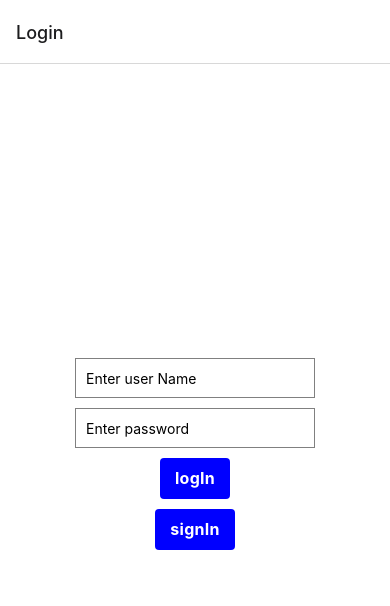
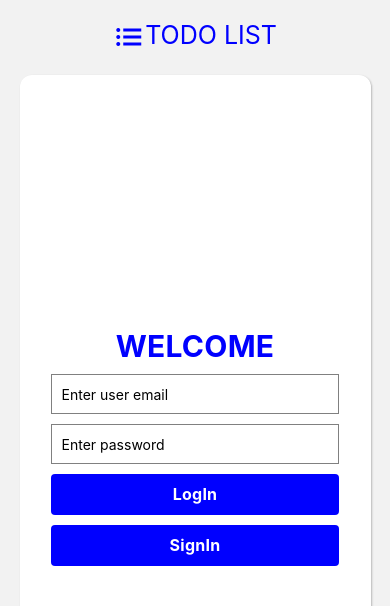
Before and after one commit to raschaZ/todo-mobile-react, a React Native app: screen /Login in a window 390 px wide. Shown: the top 606 px of the page. Built offline with nearby package versions, Linux system fonts and the light colour scheme; no server answers.

Commit message:
inputs  style on fucos

```diff
--- a/app/screens/Login.tsx
+++ b/app/screens/Login.tsx
@@ -5,11 +5,12 @@ import {
   signInWithEmailAndPassword,
 } from 'firebase/auth';
 import React, { useState, useEffect } from 'react';
-import { Pressable } from 'react-native';
+import { Dimensions, TouchableOpacity } from 'react-native';
 import { TextInput } from 'react-native';
 import { View, Text, StyleSheet } from 'react-native';
 import Toast from 'react-native-toast-message';
 import extractErrorMessage from '../../utils/functions';
+const { width } = Dimensions.get('window');
 const showToast = (msg: string) => {
   Toast.show({
     type: 'error',
@@ -20,6 +21,8 @@ const showToast = (msg: string) => {
 const Details = ({ navigation }: any) => {
   const [email, setEmail] = useState('');
   const [password, setPassword] = useState('');
+  const [isEmailFocused, setIsEmailFocused] = useState(false);
+  const [isPasswordFocused, setIsPasswordFocused] = useState(false);
   const auth = getAuth();
 
   useEffect(() => {
@@ -52,31 +55,48 @@ const Details = ({ navigation }: any) => {
   };
   return (
     <View style={styles.container}>
+      <Text style={styles.title}>WELCOME</Text>
       <TextInput
-        style={styles.input}
-        placeholder="Enter user Name"
+        style={[
+          styles.input,
+          isEmailFocused && {
+            borderColor: '#8cacde',
+            borderWidth: 3,
+          },
+        ]}
+        placeholder="Enter user email"
         value={email}
         onChangeText={setEmail}
+        onFocus={() => setIsEmailFocused(true)}
+        onBlur={() => setIsEmailFocused(false)}
       />
       <TextInput
-        style={styles.input}
+        style={[
+          styles.input,
+          isPasswordFocused && {
+            borderColor: '#8cacde',
+            borderWidth: 3,
+          },
+        ]}
         placeholder="Enter password"
         value={password}
         secureTextEntry={true}
         onChangeText={setPassword}
+        onFocus={() => setIsPasswordFocused(true)}
+        onBlur={() => setIsPasswordFocused(false)}
       />
-      <Pressable
+      <TouchableOpacity
         style={styles.button}
         onPress={logIn}
       >
-        <Text style={styles.text}>logIn</Text>
-      </Pressable>
-      <Pressable
+        <Text style={styles.text}>LogIn</Text>
+      </TouchableOpacity>
+      <TouchableOpacity
         style={styles.button}
         onPress={signIn}
       >
-        <Text style={styles.text}>signIn</Text>
-      </Pressable>
+        <Text style={styles.text}>SignIn</Text>
+      </TouchableOpacity>
     </View>
   );
 };
@@ -87,12 +107,24 @@ const styles = StyleSheet.create({
     backgroundColor: '#fff',
     alignItems: 'center',
     justifyContent: 'center',
+    padding: 20,
+    borderRadius: 12,
+    paddingHorizontal: 15,
+    paddingTop: 15,
+    marginVertical: 0.05 * width,
+    marginHorizontal: 0.05 * width,
+    elevation: 3,
+    shadowOffset: { width: 1, height: 1 },
+    shadowColor: '#333',
+    shadowOpacity: 0.3,
+    shadowRadius: 2,
   },
   input: {
     height: 40,
     borderColor: 'gray',
     borderWidth: 1,
     margin: 5,
+    width: '90%',
     paddingHorizontal: 10,
   },
   button: {
@@ -104,6 +136,7 @@ const styles = StyleSheet.create({
     elevation: 3,
     backgroundColor: 'blue',
     margin: 5,
+    width: '90%',
   },
   text: {
     margin: 5,
@@ -114,6 +147,14 @@ const styles = StyleSheet.create({
     color: 'white',
     textAlign: 'center',
   },
+  title: {
+    margin: 5,
+    fontSize: 30,
+    fontWeight: 'bold',
+    letterSpacing: 0.25,
+    color: 'blue',
+    textAlign: 'center',
+  },
 });
 
 export default Details;
--- a/app/screens/TodoList.tsx
+++ b/app/screens/TodoList.tsx
@@ -11,6 +11,7 @@ import {
   Platform,
   Keyboard,
   TouchableOpacity,
+  ActivityIndicator,
 } from 'react-native';
 import {
   addDoc,
@@ -49,6 +50,9 @@ const TodoList = ({ navigation }: any) => {
   const [todoDescription, setTodoDescription] = useState('');
   const [currentUser, setCurrentUser] = useState(getAuth().currentUser);
   const [keyboardVisible, setKeyboardVisible] = useState(false);
+  const [isLoading, setisLoading] = useState(false);
+  const [isTitleFocused, setIsTitleFocused] = useState(false);
+  const [isDescriptionFocused, setIsDescriptionFocused] = useState(false);
   const auth = getAuth();
 
   useEffect(() => {
@@ -84,6 +88,7 @@ const TodoList = ({ navigation }: any) => {
     setCurrentUser(getAuth().currentUser);
     if (currentUser) {
       try {
+        setisLoading(true);
         const todosCollectionRef = collection(FIREBASE_DB, 'todos');
         const todosQuery = query(
           todosCollectionRef,
@@ -99,6 +104,8 @@ const TodoList = ({ navigation }: any) => {
         setTodos(data);
       } catch (error) {
         console.error(error);
+      } finally {
+        setisLoading(false);
       }
     }
   };
@@ -162,6 +169,13 @@ const TodoList = ({ navigation }: any) => {
   );
 
   const keyExtractor = (item: Todo) => item.id ?? Math.random().toString();
+  if (isLoading) {
+    return (
+      <View style={{ justifyContent: 'center', flex: 1, alignItems: 'center' }}>
+        <ActivityIndicator size="large" />
+      </View>
+    );
+  }
   return (
     <KeyboardAvoidingView
       behavior={Platform.OS === 'ios' ? 'padding' : 'height'}
@@ -179,16 +193,32 @@ const TodoList = ({ navigation }: any) => {
       </View>
       <View>
         <TextInput
-          style={styles.input}
+          style={[
+            styles.input,
+            isTitleFocused && {
+              borderColor: '#8cacde',
+              borderWidth: 3,
+            },
+          ]}
           placeholder="Enter Todo Title"
           value={todoTitle}
           onChangeText={setTodoTitle}
+          onFocus={() => setIsTitleFocused(true)}
+          onBlur={() => setIsTitleFocused(false)}
         />
         <TextInput
-          style={styles.input}
+          style={[
+            styles.input,
+            isDescriptionFocused && {
+              borderColor: '#8cacde',
+              borderWidth: 3,
+            },
+          ]}
           placeholder="Enter Todo Description"
           value={todoDescription}
           onChangeText={setTodoDescription}
+          onFocus={() => setIsDescriptionFocused(true)}
+          onBlur={() => setIsDescriptionFocused(false)}
         />
         <TouchableOpacity
           style={styles.button}
@@ -198,10 +228,13 @@ const TodoList = ({ navigation }: any) => {
         </TouchableOpacity>
         {!keyboardVisible && (
           <TouchableOpacity
-            style={[styles.button, { backgroundColor: 'red' }]}
+            style={[
+              styles.button,
+              { backgroundColor: 'white', borderColor: 'red', borderWidth: 1 },
+            ]}
             onPress={logOut}
           >
-            <Text style={styles.text}>LogOut</Text>
+            <Text style={[styles.text, { color: 'red' }]}>LogOut</Text>
           </TouchableOpacity>
         )}
       </View>
--- a/navigation/Route.tsx
+++ b/navigation/Route.tsx
@@ -48,6 +48,10 @@ const Route = () => {
         <Stack.Screen
           name="Login"
           component={Login}
+          options={{
+            headerShown: true,
+            header: () => <LogoTitle />,
+          }}
         />
         <Stack.Screen
           name="List"
--- a/package.json
+++ b/package.json
@@ -12,7 +12,7 @@
     "@react-native-community/masked-view": "^0.1.11",
     "@react-navigation/native": "^6.1.6",
     "@react-navigation/native-stack": "^6.9.12",
-    "expo": "^48.0.0",
+    "expo": "^48.0.19",
     "expo-status-bar": "~1.4.4",
     "firebase": "^9.22.2",
     "react": "18.2.0",
```
Also changed, not shown: 1 other file (tests, documents, lock files or other folders).
